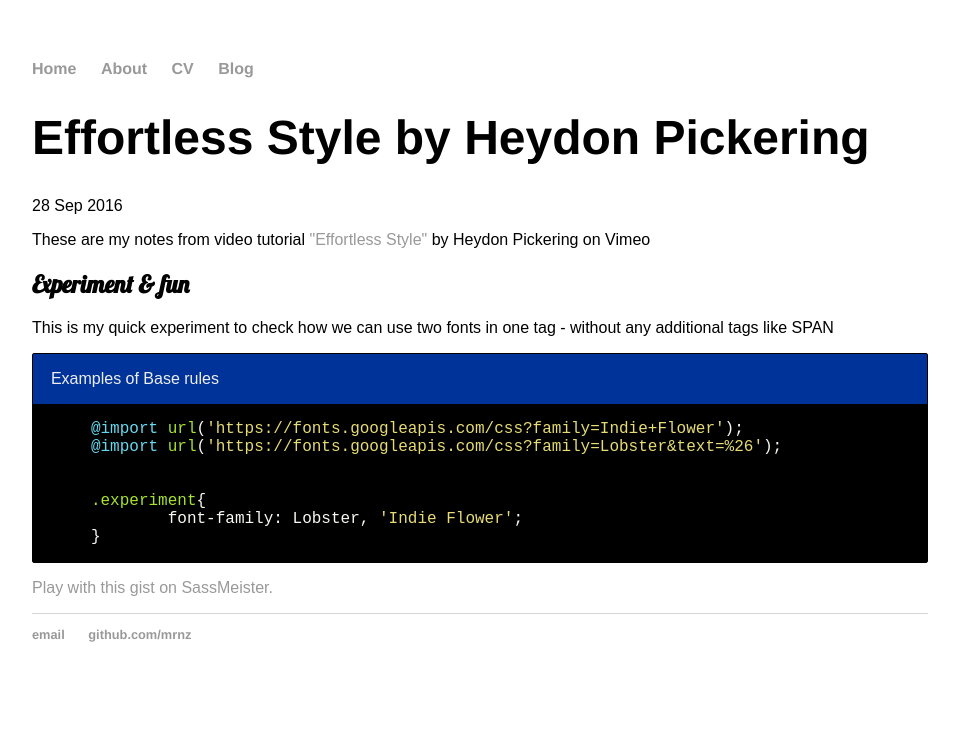
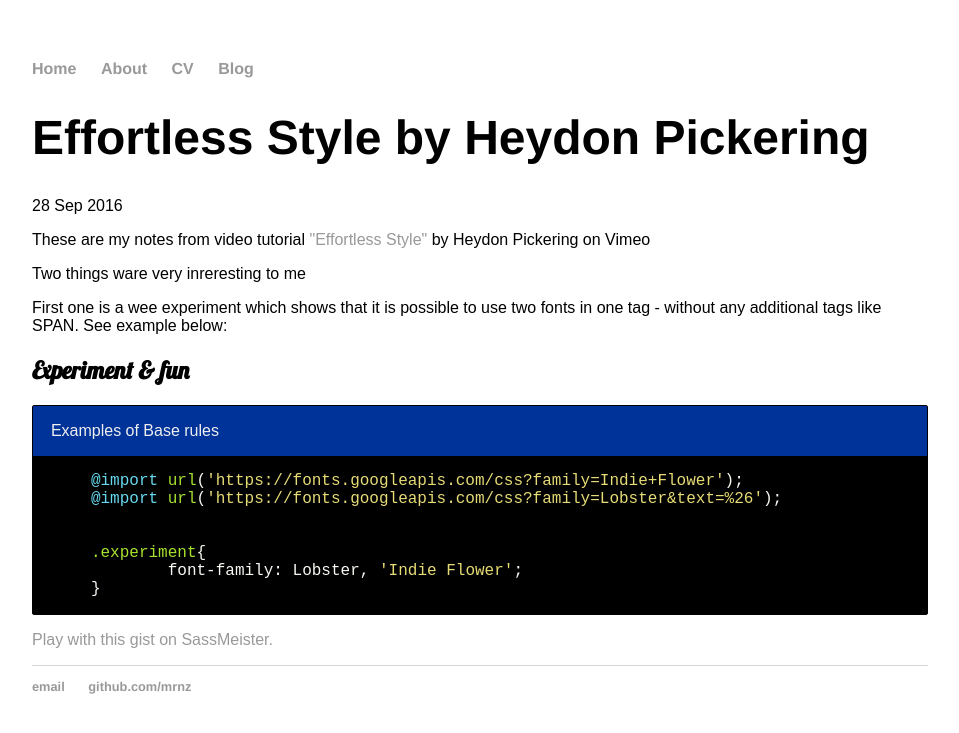
Before and after one commit to mrnz/mrnz.github.io, a Jekyll site: the page built from _posts/2016-09-28-two-fonts-in-one-word.md, in a window 1280 px wide. Shown: the top 733 px of the page, without its empty margins (160-1119 px from the left). Built offline with Jekyll 4.4.1, drawn with Linux system fonts in a browser that asks for light colours; a script that is not in the unit is left out.

Commit message:
two fonts experiment

```diff
--- a/_posts/2016-09-28-two-fonts-in-one-word.md
+++ b/_posts/2016-09-28-two-fonts-in-one-word.md
@@ -9,9 +9,14 @@
 
 <p>These are my notes from video tutorial <a href="https://vimeo.com/101718785">"Effortless Style"</a> by Heydon Pickering on Vimeo</p>
 
+<p>Two things ware very inreresting to me</p>
+
+<p>First one is a wee experiment which shows that it is possible to use two fonts in one tag - without any additional tags like SPAN.
+See example below: </p>
+
 <h2 class="experiment">Experiment & fun</h2>
 
-<p>This is my quick experiment to check how we can use two fonts in one tag - without any additional tags like SPAN</p>
+
 
 <div class="example">
 	<p class="example-header">Examples of Base rules</p>
```
